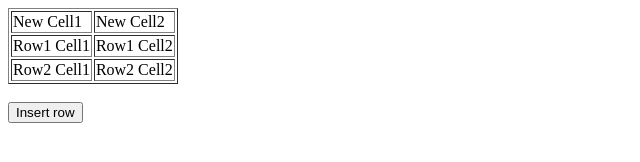
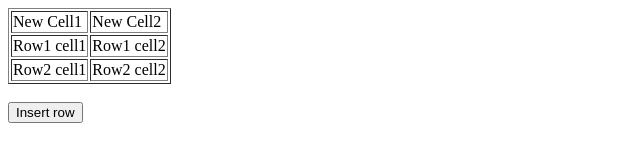
Before and after one commit to acciojob/create-table-1-tauheed0110, a website: page main.html in a window 1280 px wide. Both pictures are taken after a click on the button "Insert row". Shown: the full height of the page, 0-640 px from the left. Drawn offline with Linux system fonts and the light colour scheme.

Commit message:
created a submission

```diff
--- a/main.html
+++ b/main.html
@@ -11,12 +11,12 @@
 <body>
     <table id="sampleTable" border="1">
         <tr>
-            <td>Row1 Cell1</td>
-            <td>Row1 Cell2</td>
+            <td>Row1 cell1</td>
+            <td>Row1 cell2</td>
         </tr>
         <tr>
-            <td>Row2 Cell1</td>
-            <td>Row2 Cell2</td>
+            <td>Row2 cell1</td>
+            <td>Row2 cell2</td>
         </tr>
     </table><br>
 
--- a/script.js
+++ b/script.js
@@ -1,10 +1,11 @@
 const table = document.getElementById("sampleTable");
+const tbody= document.getElementsByTagName("tbody")[0];
 
 function insert_Row() {
-    table.innerHTML = `
+    tbody.innerHTML = `
     <tr>
         <td>New Cell1</td>
         <td>New Cell2</td>
     </tr>
-  ` + table.innerHTML;
+  ` + tbody.innerHTML;
 }
```
